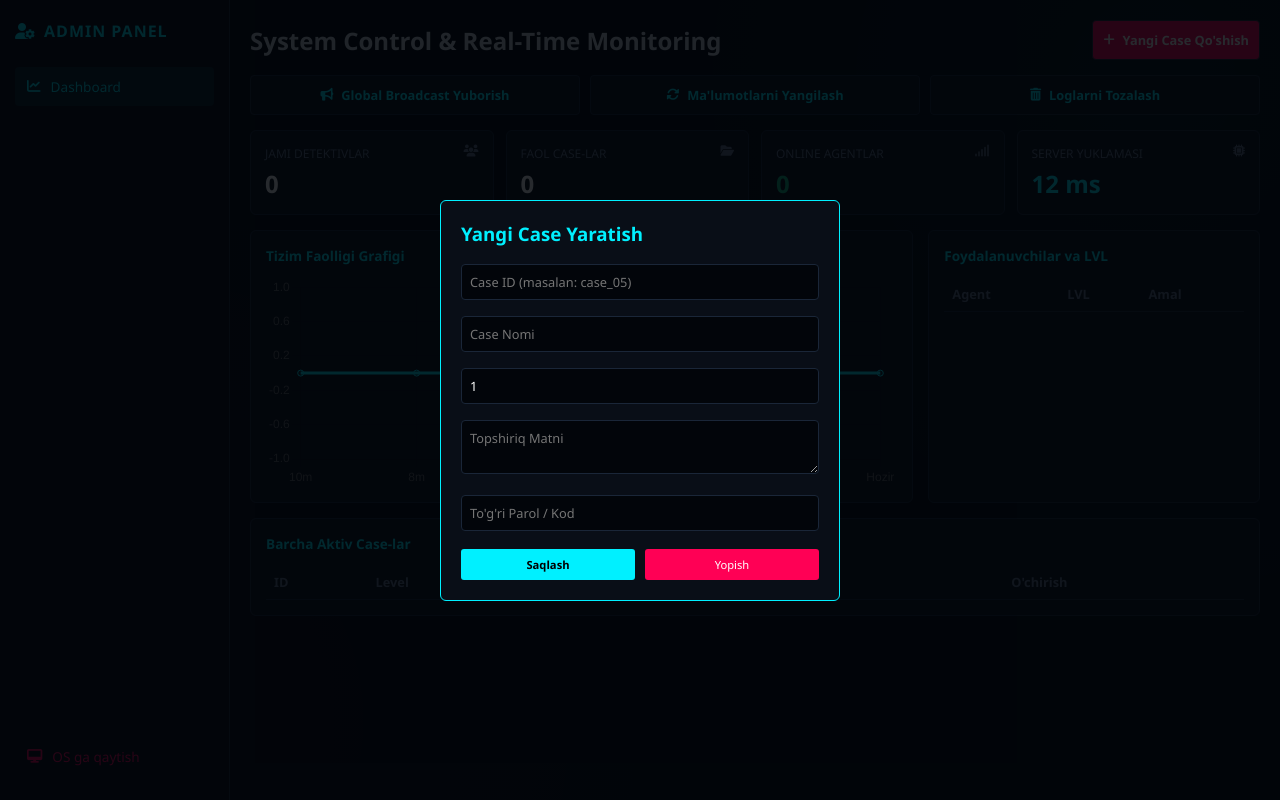
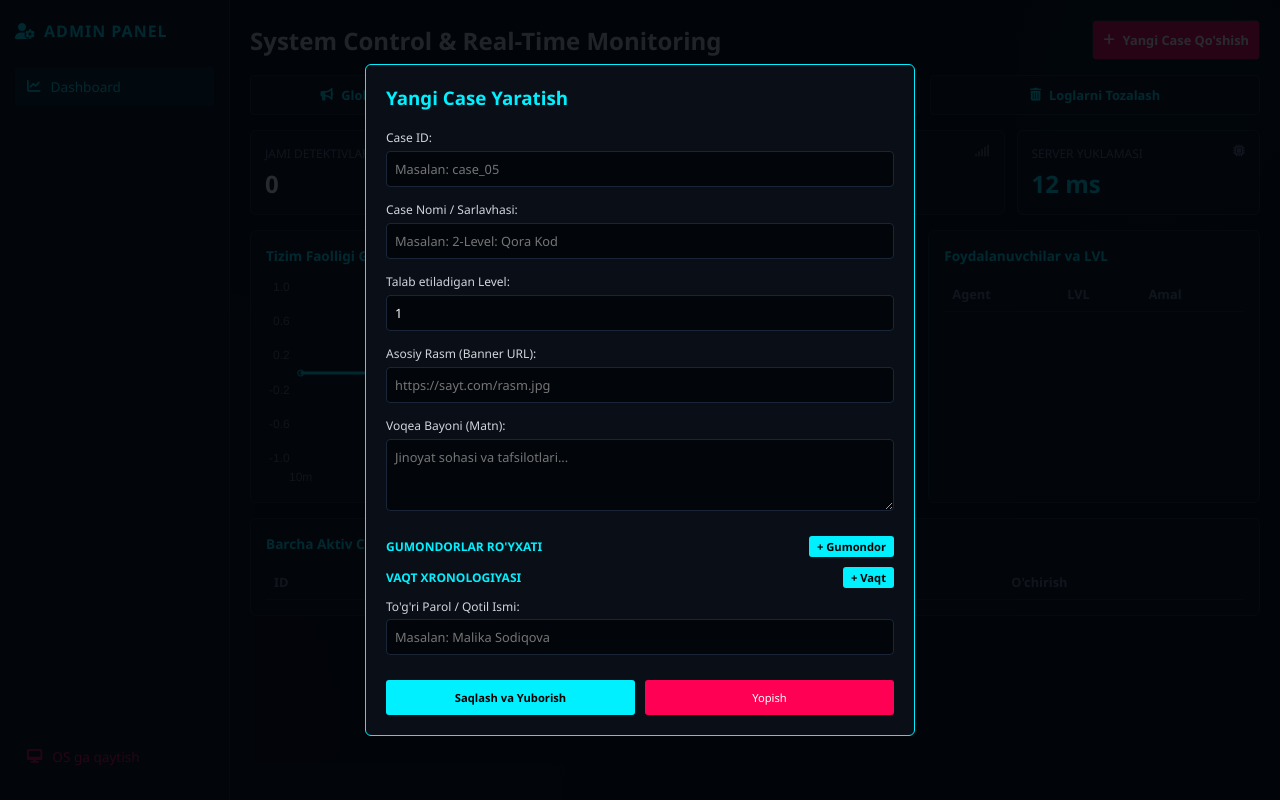
Before and after one commit to javohirjon0508-netizen/tenebris-game, a website: page public/admin.html in a window 1280 px wide. Both pictures are taken after a click on the button "Yangi Case Qo'shish". Drawn offline with nearby package versions, Linux system fonts and the light colour scheme; no server answers.

Commit message:
Enhance case modal with new input fields and styles
Updated modal for case creation with new fields and styles.

```diff
--- a/public/admin.html
+++ b/public/admin.html
@@ -167,7 +167,7 @@
         .btn-del { background: var(--accent-pink); color: #fff; }
         .btn-add { background: var(--accent-cyan); color: #000; font-weight: bold; }
 
-        /* MODAL (YANGI CASE / BROADCAST UCHUN) */
+        /* MODAL */
         .modal {
             display: none;
             position: fixed;
@@ -181,14 +181,34 @@
         .modal-content {
             background: var(--panel-bg);
             border: 1px solid var(--accent-cyan);
-            width: 400px;
+            width: 550px;
+            max-height: 90vh;
+            overflow-y: auto;
             padding: 20px;
             border-radius: 6px;
         }
 
         input, textarea {
             width: 100%; background: #02050a; border: 1px solid var(--border-color); color: #fff;
-            padding: 8px; margin: 8px 0; border-radius: 4px; font-size: 0.8rem;
+            padding: 8px; margin: 4px 0 10px 0; border-radius: 4px; font-size: 0.8rem;
+        }
+
+        .dynamic-item {
+            background: #050810;
+            border: 1px dashed var(--border-color);
+            padding: 8px;
+            margin-bottom: 8px;
+            border-radius: 4px;
+        }
+
+        .section-label {
+            font-size: 0.75rem;
+            color: var(--accent-cyan);
+            font-weight: bold;
+            margin-top: 10px;
+            display: flex;
+            justify-content: space-between;
+            align-items: center;
         }
     </style>
 </head>
@@ -270,18 +290,46 @@
         </div>
     </div>
 
-    <!-- MODAL 1: YANGI CASE YARATISH -->
+    <!-- MODAL 1: YANGI CASE YARATISH (TAKOMILLASHTIRILGAN) -->
     <div id="case-modal" class="modal">
         <div class="modal-content">
-            <h3 style="color: var(--accent-cyan); margin-bottom: 10px;">Yangi Case Yaratish</h3>
-            <input type="text" id="c-id" placeholder="Case ID (masalan: case_05)">
-            <input type="text" id="c-title" placeholder="Case Nomi">
-            <input type="number" id="c-level" placeholder="Talab etiladigan Level" value="1">
-            <textarea id="c-desc" placeholder="Topshiriq Matni"></textarea>
-            <input type="text" id="c-answer" placeholder="To'g'ri Parol / Kod">
-            <div style="display: flex; gap: 10px; margin-top: 10px;">
-                <button class="btn-sm btn-add" style="flex:1; padding: 8px;" onclick="submitNewCase()">Saqlash</button>
-                <button class="btn-sm btn-del" style="flex:1; padding: 8px;" onclick="closeModal('case-modal')">Yopish</button>
+            <h3 style="color: var(--accent-cyan); margin-bottom: 15px;">Yangi Case Yaratish</h3>
+
+            <label style="font-size: 0.75rem;">Case ID:</label>
+            <input type="text" id="c-id" placeholder="Masalan: case_05">
+
+            <label style="font-size: 0.75rem;">Case Nomi / Sarlavhasi:</label>
+            <input type="text" id="c-title" placeholder="Masalan: 2-Level: Qora Kod">
+
+            <label style="font-size: 0.75rem;">Talab etiladigan Level:</label>
+            <input type="number" id="c-level" placeholder="1" value="1">
+
+            <label style="font-size: 0.75rem;">Asosiy Rasm (Banner URL):</label>
+            <input type="text" id="c-image" placeholder="https://sayt.com/rasm.jpg">
+
+            <label style="font-size: 0.75rem;">Voqea Bayoni (Matn):</label>
+            <textarea id="c-desc" rows="3" placeholder="Jinoyat sohasi va tafsilotlari..."></textarea>
+
+            <!-- GUMONDORLAR BO'LIMI -->
+            <div class="section-label">
+                <span>GUMONDORLAR RO'YXATI</span>
+                <button type="button" class="btn-sm btn-add" onclick="addSuspectInput()">+ Gumondor</button>
+            </div>
+            <div id="suspects-list"></div>
+
+            <!-- VAQT XRONOLOGIYASI -->
+            <div class="section-label">
+                <span>VAQT XRONOLOGIYASI</span>
+                <button type="button" class="btn-sm btn-add" onclick="addTimelineInput()">+ Vaqt</button>
+            </div>
+            <div id="timeline-list"></div>
+
+            <label style="font-size: 0.75rem; margin-top: 10px; display: block;">To'g'ri Parol / Qotil Ismi:</label>
+            <input type="text" id="c-answer" placeholder="Masalan: Malika Sodiqova">
+
+            <div style="display: flex; gap: 10px; margin-top: 15px;">
+                <button class="btn-sm btn-add" style="flex:1; padding: 10px;" onclick="submitNewCase()">Saqlash va Yuborish</button>
+                <button class="btn-sm btn-del" style="flex:1; padding: 10px;" onclick="closeModal('case-modal')">Yopish</button>
             </div>
         </div>
     </div>
@@ -299,7 +347,6 @@
     </div>
 
 <script>
-    // Socket.io Ulanish
     const socket = typeof io !== 'undefined' ? io() : null;
 
     // Chart.js Ishga tushirish
@@ -323,7 +370,6 @@
     if (socket) {
         socket.emit('admin-init');
 
-        // Real vaqtda barcha Case-larni qabul qilish
         socket.on('admin-cases-data', (cases) => {
             document.getElementById('kpi-cases').innerText = cases.length;
             const tbody = document.getElementById('cases-table-body');
@@ -341,7 +387,6 @@
             });
         });
 
-        // Real vaqtda barcha User-larni qabul qilish
         socket.on('admin-users-data', (users) => {
             document.getElementById('kpi-users').innerText = users.length;
             document.getElementById('kpi-online').innerText = users.filter(u => u.isOnline).length;
@@ -358,11 +403,32 @@
                 `;
             });
 
-            // Grafikni yangilash
             liveChart.data.datasets[0].data.shift();
             liveChart.data.datasets[0].data.push(users.filter(u => u.isOnline).length);
             liveChart.update();
         });
+    }
+
+    // Dynamic Inputlar Qo'shish Funksiyalari
+    function addSuspectInput() {
+        const list = document.getElementById('suspects-list');
+        const div = document.createElement('div');
+        div.className = 'dynamic-item';
+        div.innerHTML = `
+            <input type="text" class="s-name" placeholder="Ism va Rol (masalan: Anvar - Programmist)">
+            <input type="text" class="s-alibi" placeholder="Ko'rsatmasi / Alibi">
+        `;
+        list.appendChild(div);
+    }
+
+    function addTimelineInput() {
+        const list = document.getElementById('timeline-list');
+        const div = document.createElement('div');
+        div.className = 'dynamic-item';
+        div.innerHTML = `
+            <input type="text" class="t-event" placeholder="masalan: 21:30 - Serverga ruxsatsiz kirish bo'ldi">
+        `;
+        list.appendChild(div);
     }
 
     // Modal funksiyalari
@@ -370,14 +436,31 @@
     function closeModal(id) { document.getElementById(id).style.display = 'none'; }
 
     // REAL AMALLAR:
+    function submitNewCase() {
+        // Gumondorlarni yig'ib olish
+        const suspects = [];
+        document.querySelectorAll('#suspects-list .dynamic-item').forEach(item => {
+            const name = item.querySelector('.s-name').value;
+            const alibi = item.querySelector('.s-alibi').value;
+            if(name) suspects.push({ name, alibi });
+        });
 
-    // 1. Yangi Case Qo'shish
-    function submitNewCase() {
+        // Vaqtlarni yig'ib olish
+        const timeline = [];
+        document.querySelectorAll('#timeline-list .dynamic-item').forEach(item => {
+            const event = item.querySelector('.t-event').value;
+            if(event) timeline.push(event);
+        });
+
+        // Backend'ga yuboriladigan to'liq obyekt
         const caseData = {
             id: document.getElementById('c-id').value,
             title: document.getElementById('c-title').value,
             level: parseInt(document.getElementById('c-level').value),
+            imageUrl: document.getElementById('c-image').value,
             desc: document.getElementById('c-desc').value,
+            suspects: suspects,
+            timeline: timeline,
             answer: document.getElementById('c-answer').value
         };
 
@@ -386,23 +469,20 @@
             alert("Case muvaffaqiyatli saqlandi!");
             closeModal('case-modal');
         } else {
-            alert("Barcha maydonlarni to'ldiring!");
+            alert("Case ID va To'g'ri Parol bo'limlarini to'ldiring!");
         }
     }
 
-    // 2. Case-ni o'chirish
     function deleteCase(id) {
         if(confirm(`Rostdan ham ${id} ni o'chirmoqchimisiz?`) && socket) {
             socket.emit('admin-delete-case', { id });
         }
     }
 
-    // 3. User Levelini oshirish
     function addLevel(uid, newLevel) {
         if(socket) socket.emit('admin-update-user-level', { uid, level: newLevel });
     }
 
-    // 4. Global Broadcast Yuborish
     function sendBroadcast() {
         const msg = document.getElementById('b-msg').value;
         if(msg && socket) {
```
